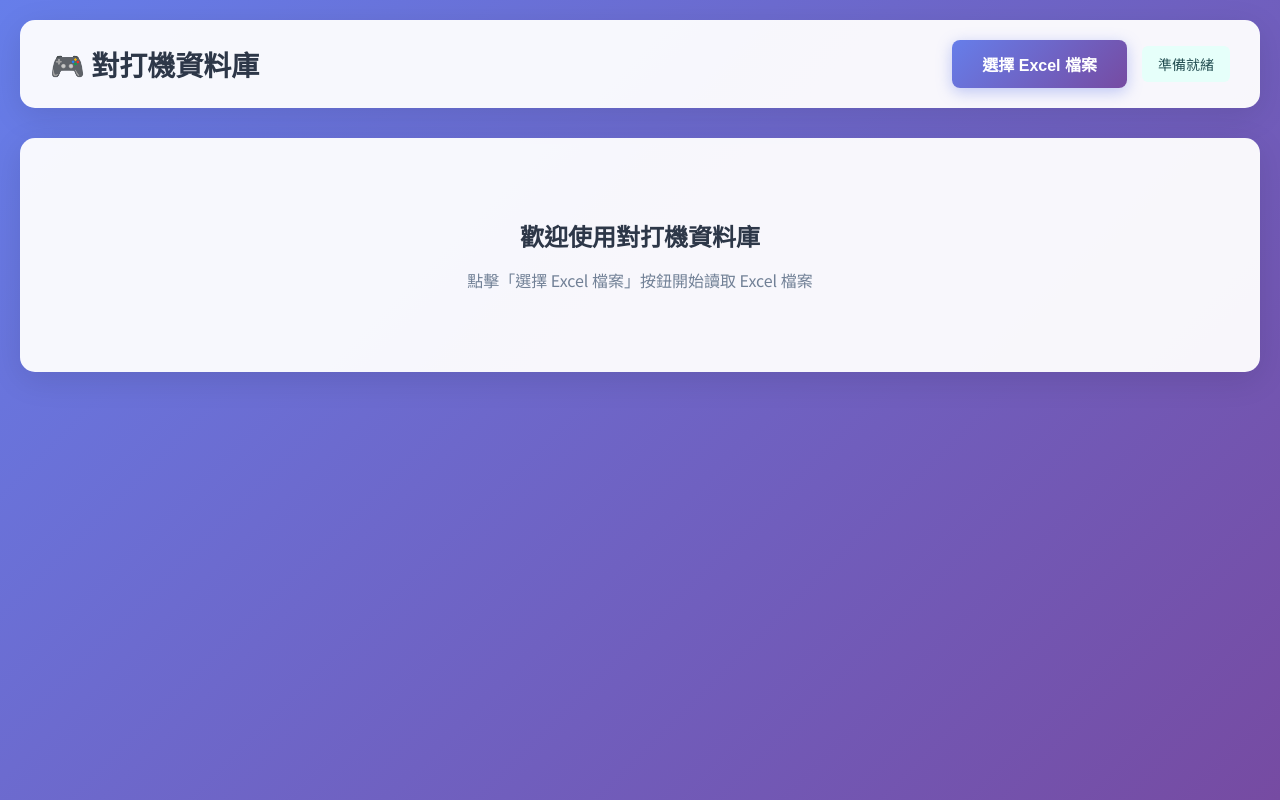
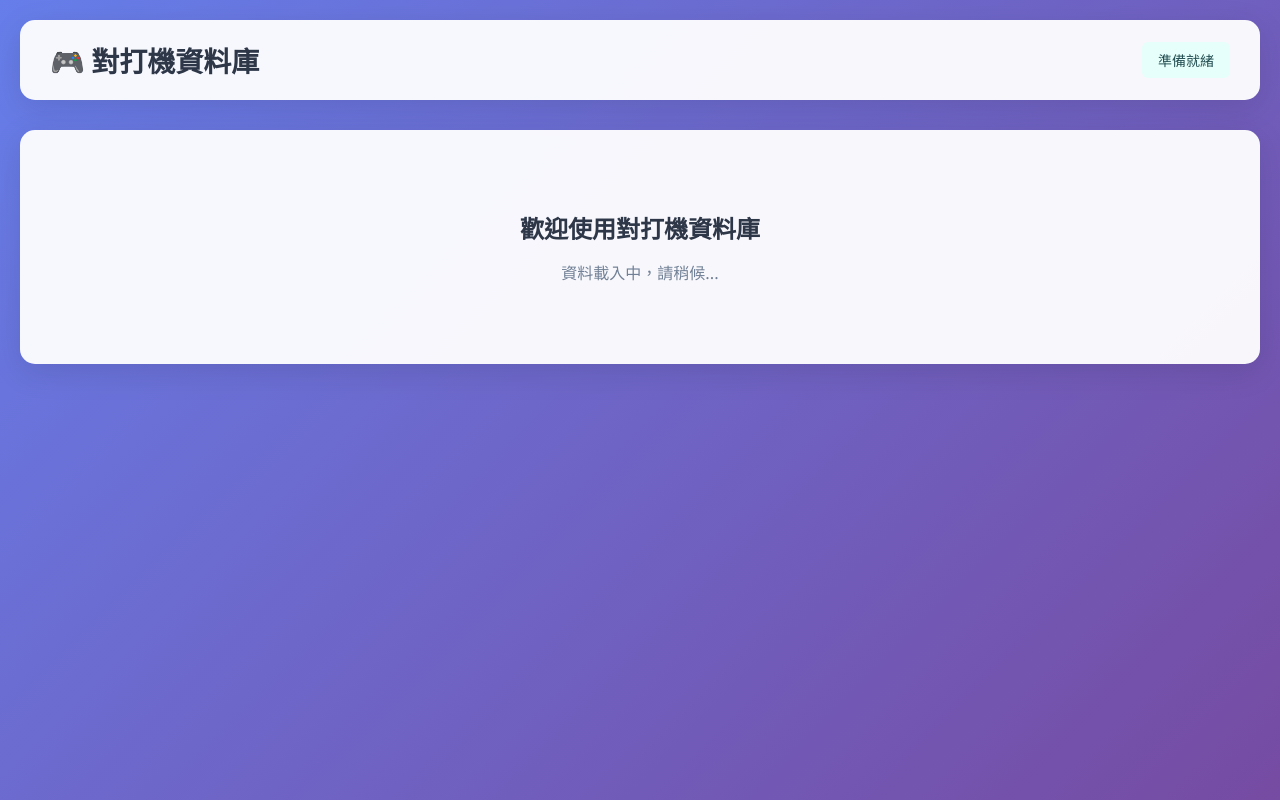
Before and after one commit to PandaAki/Digiwiki, a plain HTML site: page index.html in a window 1280 px wide. Drawn offline with Linux system fonts and the light colour scheme.

Commit message:
Test: 隱藏導入 Excel 按鈕（測試版）

```diff
--- a/index.html
+++ b/index.html
@@ -14,8 +14,9 @@
         <header>
             <h1>🎮 對打機資料庫</h1>
             <div class="controls">
-                <input type="file" id="fileInput" accept=".xlsx,.xls" style="display: none;">
-                <button id="loadBtn" class="btn-primary">選擇 Excel 檔案</button>
+                <!-- 隱藏手動上傳功能（GitHub 版本自動載入 JSON）-->
+                <!-- <input type="file" id="fileInput" accept=".xlsx,.xls" style="display: none;"> -->
+                <!-- <button id="loadBtn" class="btn-primary">選擇 Excel 檔案</button> -->
                 <button id="backBtn" class="btn-secondary" style="display: none;">← 返回首頁</button>
                 <span id="status" class="status">準備就緒</span>
             </div>
@@ -41,7 +42,7 @@
         <div id="welcomeView" class="view-container">
             <div class="welcome-message">
                 <h2>歡迎使用對打機資料庫</h2>
-                <p>點擊「選擇 Excel 檔案」按鈕開始讀取 Excel 檔案</p>
+                <p>資料載入中，請稍候...</p>
             </div>
         </div>
     </div>
```
